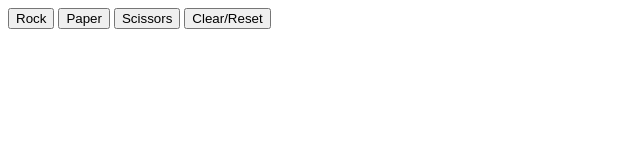
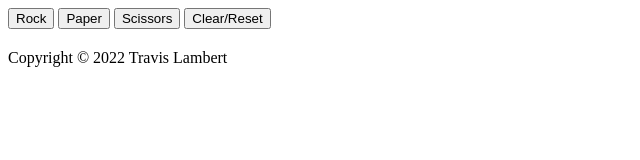
Before and after one commit to travisL6/rock-paper-scissors, a plain HTML site: page index.html in a window 1280 px wide. Shown: the whole page, without its empty margins (0-640 px from the left). Drawn offline with Linux system fonts and the light colour scheme.

Commit message:
Footer update

```diff
--- a/index.html
+++ b/index.html
@@ -17,7 +17,11 @@
     </div>
 
     <div id="result"></div>
-
+    <footer class="footer">
+        <p>Copyright ©
+            <script>document.write(new Date().getFullYear())</script> Travis Lambert
+        </p>
+    </footer>
     <script src="scripts.js"></script>
 </body>
 
```
